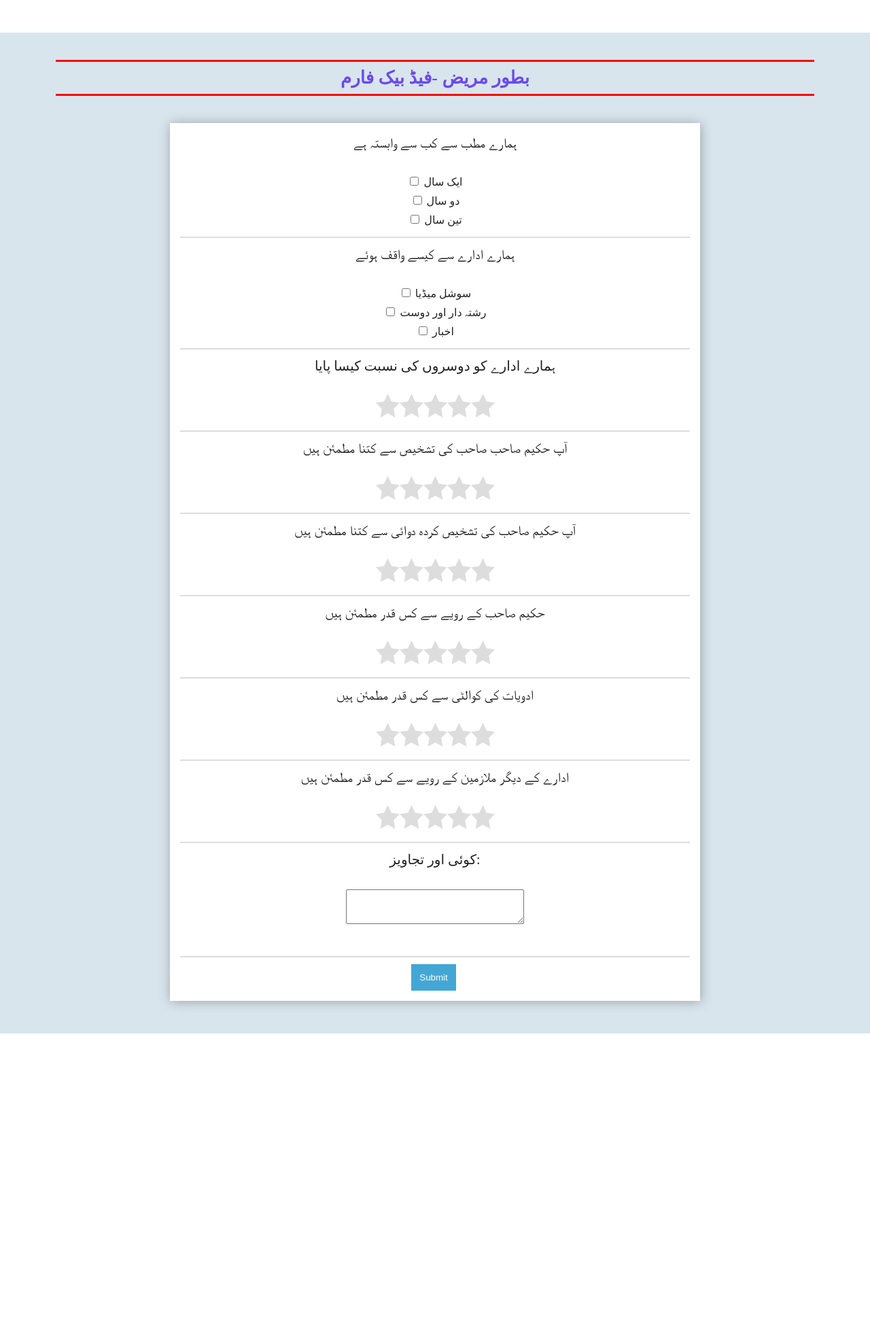
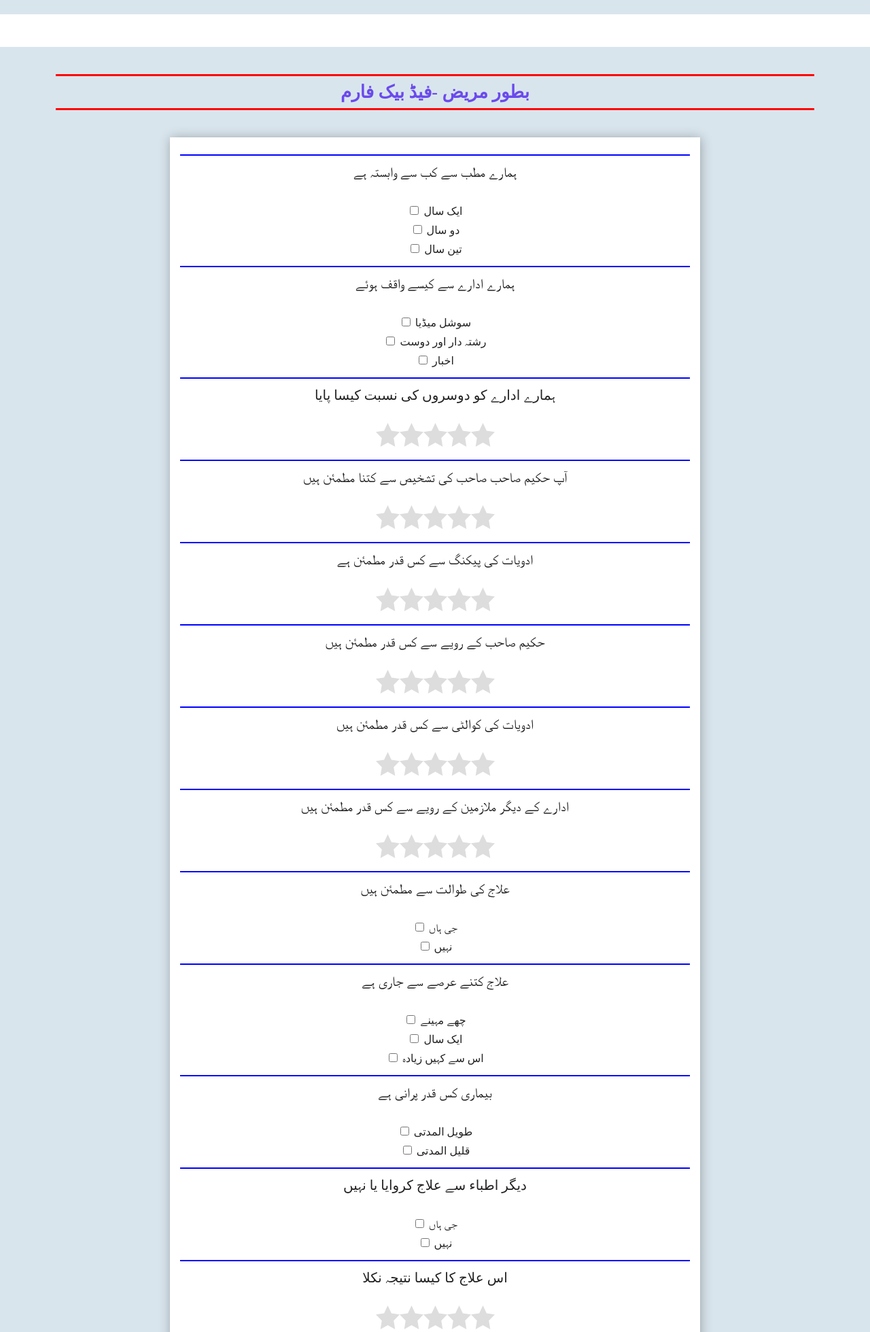
Before and after one commit to mzain321/forms, a Django app: page / in a window 1280 px wide. Shown: the top 1959 px of the page at 68% size. Before the commit the page ends 1520 px from the top, so only its background shows below. Run offline with Django 4.2, Linux system fonts and the light colour scheme; some web fonts are replaced.

Commit message:
Update home.html

```diff
--- a/base/templates/base/home.html
+++ b/base/templates/base/home.html
@@ -177,18 +177,6 @@
 
 
 
-/* ******************************************************
-    Live Demo
-*********************************************************/
-
-
-
-
-
-/* ******************************************************
-    Responsive Grids
-*********************************************************/
-
 .rt-container {
     margin: 0 auto;
     padding-left:12px;
@@ -298,8 +286,9 @@
 }
 
 .survey-hr{
+
   margin:10px 0;
-  border: .5px solid #ddd;
+  border: .5px solid blue;
 }
 .star-rating {
    margin: 25px 0 0px;
@@ -455,10 +444,11 @@
 
 
 
-	<form action="https://docs.google.com/forms/d/e/1FAIpQLSen6Pl1o6dnMeOo_vCuf_VEeprrkpmnOB2ujC6rLpHAMHlMrQ/formResponse" method="post" target="hiddenConfirm"  onsubmit="submitted=true">
+
+    <form action="https://docs.google.com/forms/d/e/1FAIpQLSdx15xHgz2K1I4ebCbIVBLl5ZV4cIUGnGmQv3FrM6WH2awtHg/formResponse" method="post" target="hiddenConfirm"  onsubmit="submitted=true">
 
 
-    <form action="https://docs.google.com/forms/d/e/1FAIpQLSen6Pl1o6dnMeOo_vCuf_VEeprrkpmnOB2ujC6rLpHAMHlMrQ/formResponse">
+    <form action="https://docs.google.com/forms/d/e/1FAIpQLSdx15xHgz2K1I4ebCbIVBLl5ZV4cIUGnGmQv3FrM6WH2awtHg/formResponse">
 
 
 <div class="ScriptTop">
@@ -495,47 +485,30 @@
 
 <div class="feedback">
 
+    <hr class="survey-hr">
 
-<label class="label" for="entry.750623769"> ہمارے مطب سے کب سے وابستہ ہے</label><br/><br/>
- <input type="checkbox"  name="entry.750623769" value="ایک سال">
-<label for="vehicle1">ایک سال</label><br>
-<input type="checkbox"   name="entry.750623769" value="دو سال">
-<label for="vehicle2">دو سال</label><br>
-<input type="checkbox"   name="entry.750623769" value="تین سال">
-<label for="vehicle3">تین سال</label><br>
-
-
-
-
-
-
-
+<label class="label" for="entry.1540342825"> ہمارے مطب سے کب سے وابستہ ہے</label><br/><br/>
+ <input type="checkbox"  name="entry.1540342825" value="ایک سال">
+<label for="1">ایک سال</label><br>
+<input type="checkbox"   name="entry.1540342825" value="دو سال">
+<label for="2">دو سال</label><br>
+<input type="checkbox"   name="entry.1540342825" value="تین سال">
+<label for="3">تین سال</label><br>
 
    <div class="clear"></div>
   <hr class="survey-hr">
 
 
-
-
 <label class="label" for="entry.2015390462">ہمارے ادارے سے  کیسے واقف ہوئے</label><br/><br/>
  <input type="checkbox"  name="entry.2015390462" value="سوشل میڈیا">
-<label for="vehicle1">سوشل میڈیا</label><br>
+<label for="1">سوشل میڈیا</label><br>
 <input type="checkbox"   name="entry.2015390462" value="رشتہ دار اور دوست">
-<label for="vehicle2">رشتہ دار اور دوست</label><br>
+<label for="2">رشتہ دار اور دوست</label><br>
 <input type="checkbox"   name="entry.2015390462" value="اخبار">
-<label for="vehicle3">اخبار</label><br>
-
-
-
-
-
-
-
+<label for="3">اخبار</label><br>
 
    <div class="clear"></div>
   <hr class="survey-hr">
-
-
 
 <label  for="entry.1747016377"  class="label" >ہمارے ادارے کو دوسروں کی نسبت  کیسا پایا</label><br>
 <span class="star-rating">
@@ -565,7 +538,7 @@
 
 
 
-<label  for="entry.925400491" class="label" >آپ حکیم صاحب کی تشخیص کردہ دوائی سے کتنا مطمئن ہیں</label><br>
+<label  for="entry.925400491" class="label" >ادویات کی پیکنگ سے کس قدر مطمئن ہے</label><br>
 <span class="star-rating">
   <input type="radio" name="entry.925400491" value="1"><i></i>
   <input type="radio" name="entry.925400491" value="2"><i></i>
@@ -594,8 +567,6 @@
   <div class="clear"></div>
   <hr class="survey-hr">
 
-
-
 <label  for="entry.407002399" class="label" >ادویات کی کوالٹی سے کس قدر مطمئن ہیں</label><br>
 <span class="star-rating">
   <input type="radio" name="entry.407002399" value="1"><i></i>
@@ -610,11 +581,8 @@
   <hr class="survey-hr">
 
 
-<form method="post" action="#action-url">
-
 
 <label for="entry.1970575553" class="label" >ادارے کے دیگر ملازمین کے رویے سے کس قدر مطمئن ہیں</label><br>
-
 <span class="star-rating">
   <input type="radio" name="entry.1970575553" value="1"><i></i>
   <input type="radio" name="entry.1970575553" value="2"><i></i>
@@ -623,38 +591,103 @@
   <input type="radio" name="entry.1970575553" value="5"><i></i>
 </span>
 
+  <div class="clear"></div>
+  <hr class="survey-hr">
 
+<label class="label" for="entry.750623769">علاج کی طوالت سے مطمئن ہیں</label><br/><br/>
+ <input type="checkbox"  name="entry.750623769" value="جی ہاں">
+<label for="1">جی ہاں </label><br>
+<input type="checkbox"   name="entry.750623769" value="نہیں">
+<label  for="2">نہیں</label><br>
 
+  <div class="clear"></div>
+  <hr class="survey-hr">
+
+  <label for="entry.1689067941" class="label" >علاج کتنے عرصے سے جاری ہے</label><br><br>
+ <input type="checkbox"  name="entry.1689067941" value="چھے مہینے">
+<label for="1">چھے مہینے</label><br>
+<input type="checkbox"   name="entry.1689067941" value="ایک سال">
+<label for="2">ایک سال</label><br>
+<input type="checkbox"   name="entry.1689067941" value="اس سے کہیں زیادہ">
+<label for="3">اس سے کہیں زیادہ</label><br>
+
+  <div class="clear"></div>
+  <hr class="survey-hr">
+
+  <label for="entry.960140853" class="label" >بیماری کس قدر پرانی ہے</label><br><br>
+ <input type="checkbox"  name="entry.960140853" value="طویل المدتی">
+<label for="1">طویل المدتی</label><br>
+<input type="checkbox"   name="entry.960140853" value="قلیل المدتی">
+<label for="2">قلیل المدتی</label><br>
+
+  <div class="clear"></div>
+  <hr class="survey-hr">
+
+<label class="label" for="entry.2071818743">دیگر اطباء  سے علاج کروایا یا نہیں</label><br/><br/>
+ <input type="checkbox"  name="entry.2071818743" value="جی ہاں">
+<label for="1">جی ہاں </label><br>
+<input type="checkbox"   name="entry.2071818743" value="نہیں">
+<label  for="2">نہیں</label><br>
+
+  <div class="clear"></div>
+  <hr class="survey-hr">
+
+  <label for="entry.1313107019" class="label" >اس علاج کا کیسا نتیجہ نکلا</label><br>
+<span class="star-rating">
+  <input type="radio" name="entry.1313107019" value="1"><i></i>
+  <input type="radio" name="entry.1313107019" value="2"><i></i>
+  <input type="radio" name="entry.1313107019" value="3"><i></i>
+  <input type="radio" name="entry.1313107019" value="4"><i></i>
+  <input type="radio" name="entry.1313107019" value="5"><i></i>
+</span>
+
+  <div class="clear"></div>
+  <hr class="survey-hr">
+
+  <label for="entry.1093797476" class="label" >بیماری کی نوعیت کیا ہے / تھی</label><br><br>
+ <input type="checkbox"  name="entry.1093797476" value="طویل المدتی">
+<label for="1">طویل المدتی</label><br>
+<input type="checkbox"   name="entry.1093797476" value="قلیل المدتی">
+<label for="2">قلیل المدتی</label><br>
+
+  <div class="clear"></div>
+  <hr class="survey-hr">
+
+  <label for="entry.349499540" class="label" >بیماری کیا ہے/  تھی</label><br><br>
+<textarea cols="30" name="entry.349499540" rows="2" style="100%"></textarea><br>
 
 
   <div class="clear"></div>
   <hr class="survey-hr">
 
+  <label for="entry.1352100970" class="label" >کیا آپ دوسروں کو تجویز کرنا پسند کریں گے</label><br><br>
+ <input type="checkbox"  name="entry.1352100970" value="جی ہاں">
+<label for="1">جی ہاں </label><br>
+<input type="checkbox"   name="entry.1352100970" value="نہیں">
+<label  for="2">نہیں</label><br>
 
-<label   for="entry.349499540" class="label">کوئی اور تجاویز:</label><br/><br/>
+  <div class="clear"></div>
+  <hr class="survey-hr">
 
-<textarea cols="30" name="entry.349499540" rows="3" style="100%"></textarea><br>
-
-<br>
-
-
-
+  <label for="entry.830382042" class="label" >بیماری کون سی ہے یا تھی</label><br/><br/>
+<textarea cols="30" name="entry.830382042" rows="2" style="100%"></textarea><br>
 
 
   <div class="clear"></div>
   <hr class="survey-hr">
 
+<label   for="entry.549653167" class="label">کوئی اور تجاویز:</label><br/><br/>
+<textarea cols="30" name="entry.549653167" rows="3" style="100%"></textarea><br>
+<br>
+
+  <div class="clear"></div>
+  <hr class="survey-hr">
   <div style="color:grey">
-
-
-
-
 
   <div class="clear"></div>
 <input style="background:#43a7d5;color:#fff;padding:12px;border:0" type="submit" value="Submit">&nbsp;
 </form>
                   </div>
-
     		</div>
 		</div>
     </div>
@@ -662,7 +695,7 @@
 
 
 
-    <!-- Analytics -->
+<h4 align="center">Created by Zain with &#128149; © 2022</h4>
 
 	</body>
 </html>
```
